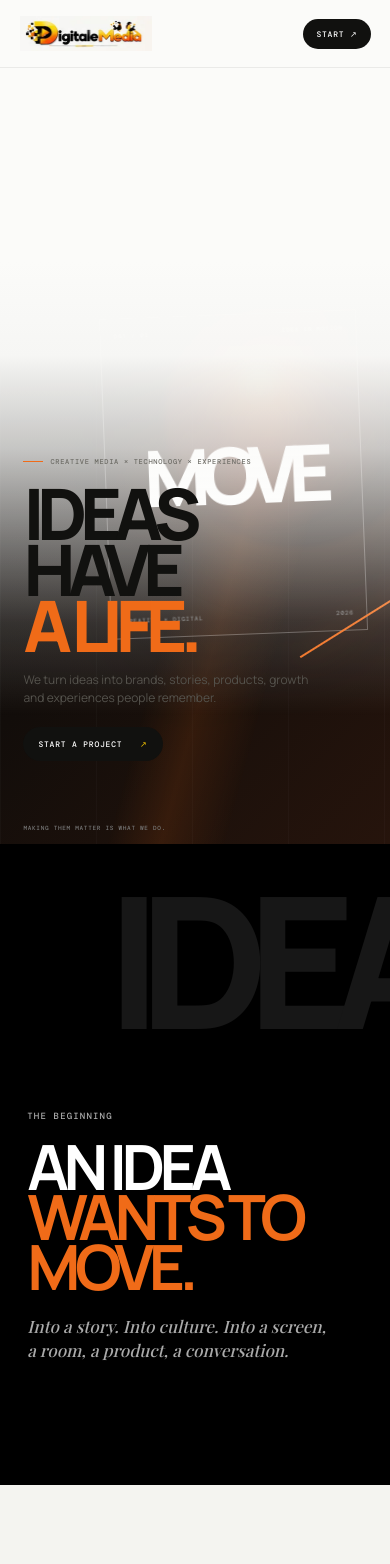
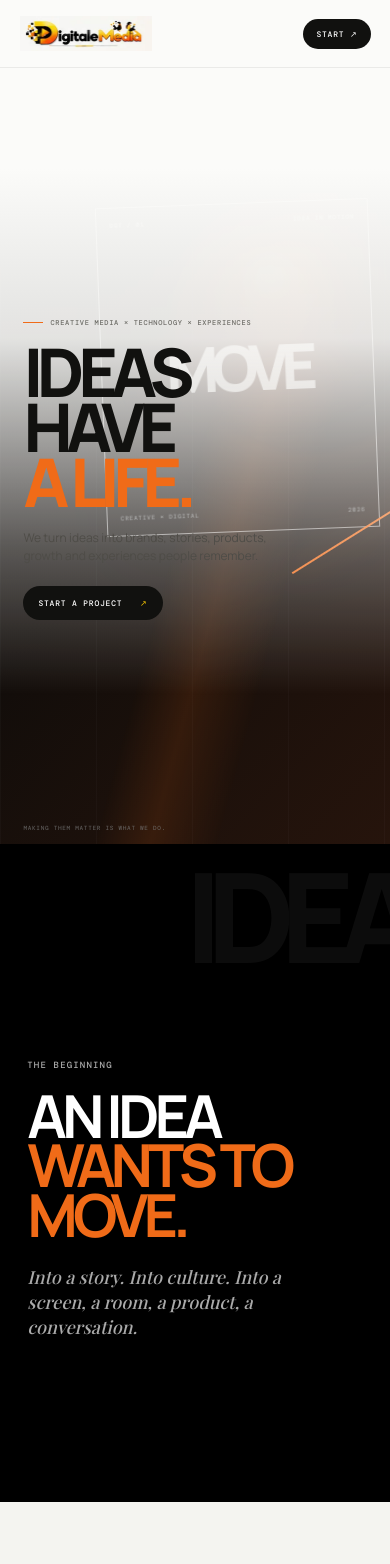
Before and after one commit to SRILUG/digitale-media-ai, a Next.js app: page / in a window 390 px wide. Shown: the top 1564 px of the page. Built offline with nearby package versions, Linux system fonts and the light colour scheme; a web font is replaced by a local one.

Commit message:
Polish mobile hero and opening statement

```diff
--- a/components/home/home-art-directed.module.css
+++ b/components/home/home-art-directed.module.css
@@ -450,3 +450,100 @@
   }
   .footer span{max-width:280px}
 }
+
+/* Mobile final polish: hero + statement */
+@media(max-width:760px){
+  .hero{
+    min-height:100svh;
+    height:100svh;
+    padding-top:78px;
+    padding-bottom:24px;
+    align-items:flex-start;
+  }
+  .heroCopy{
+    padding:0;
+    margin-top:27svh;
+  }
+  .heroCopy h1{
+    font-size:17.2vw;
+    line-height:.82;
+    letter-spacing:-.095em;
+    margin:16px 0 20px;
+  }
+  .heroCopy p{
+    max-width:285px;
+    color:#4f4d48;
+    margin-bottom:22px;
+  }
+  .heroMedia{
+    top:20%;
+    opacity:1;
+    pointer-events:none;
+  }
+  .heroMedia:after{
+    background:linear-gradient(
+      180deg,
+      var(--paper) 0%,
+      rgba(251,251,249,.9) 25%,
+      rgba(251,251,249,.32) 56%,
+      rgba(251,251,249,0) 78%
+    );
+  }
+  .heroFrame{
+    width:70vw;
+    height:39vh;
+    right:4%;
+    top:5%;
+    opacity:.22;
+    border-color:rgba(255,255,255,.55);
+  }
+  .heroFrameWord{
+    font-size:16vw;
+    opacity:.65;
+  }
+  .heroOrb{
+    width:68vw;
+    height:68vw;
+    right:-12%;
+    top:2%;
+    opacity:.3;
+  }
+  .heroSlash{
+    width:52vw;
+    right:-10%;
+    top:54%;
+    opacity:.55;
+  }
+  .heroCaption{
+    bottom:12px;
+    opacity:.7;
+  }
+
+  .blackStatement{
+    min-height:78svh;
+    padding:17vw 7vw 16vw;
+    display:flex;
+    align-items:center;
+  }
+  .sceneWord{
+    font-size:32vw;
+    right:-5vw;
+    top:11%;
+    opacity:.55;
+  }
+  .blackStatementCopy{
+    margin-top:7vh;
+    max-width:100%;
+  }
+  .blackStatementCopy h2{
+    font-size:15.2vw;
+    line-height:.84;
+    letter-spacing:-.085em;
+    margin:18px 0 25px;
+  }
+  .blackStatementCopy p{
+    max-width:300px;
+    font-size:18px;
+    line-height:1.4;
+  }
+}
```
